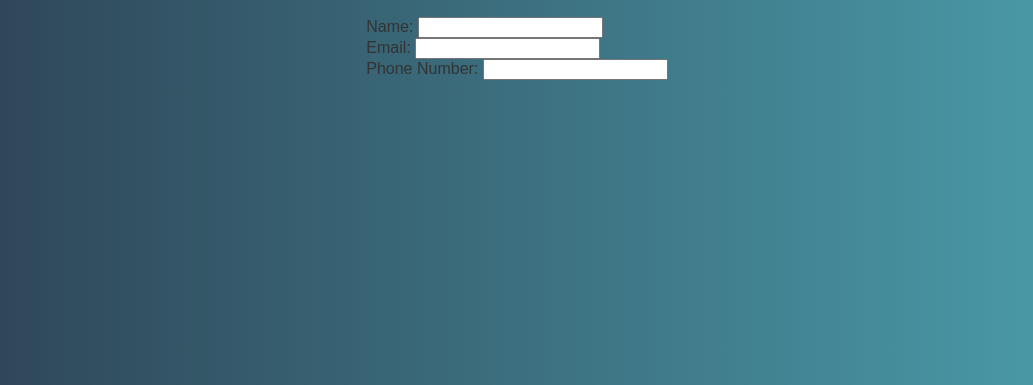
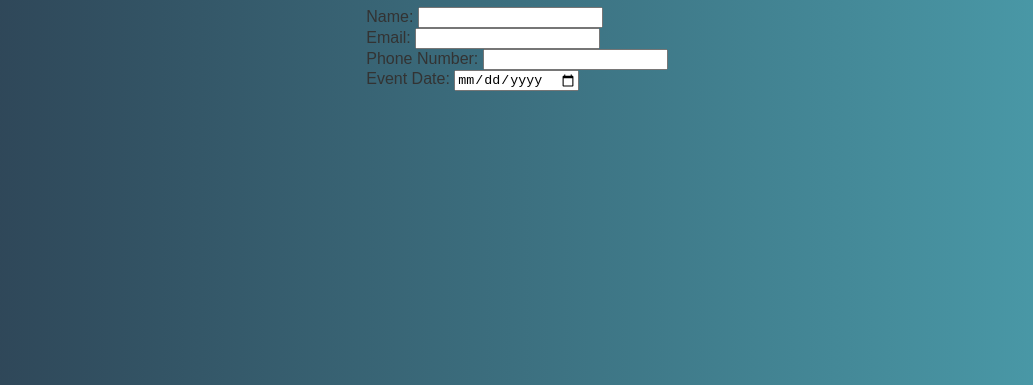
Before and after one commit to aubert-gloire/Group26_Event_registration, a plain HTML site: page index.html in a window 1280 px wide. Shown: the part 415-800 px from the top of the page, without its empty margins (123-1156 px from the left). Drawn offline with Linux system fonts and the light colour scheme.

Commit message:
Added event date input

```diff
--- a/index.html
+++ b/index.html
@@ -38,6 +38,11 @@
   <input type="tel" id="phone" name="phone" required pattern="\(\d{3}\) \d{3}-\d{4}" title="Format: (123) 456-7890">
   <div class="error" id="phoneError"></div>
 </div>
+<div class="form-group">
+  <label for="eventDate">Event Date:</label>
+  <input type="date" id="eventDate" name="eventDate" required>
+  <div class="error" id="dateError"></div>
+</div>
 
 
   </form>
```
